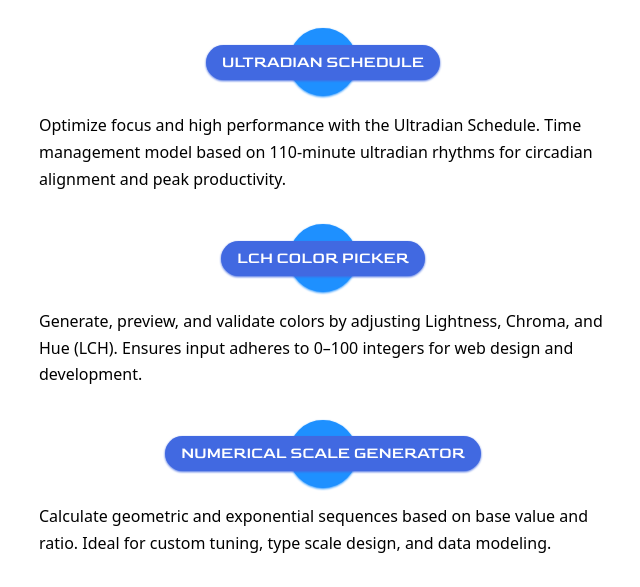
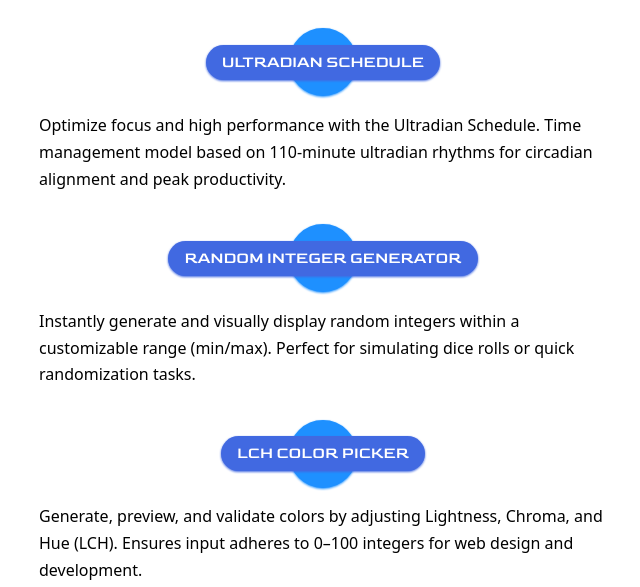
Before and after one commit to robzao/atomic-projects, a plain HTML site: page index.html in a window 1280 px wide. Shown: the part 152-739 px from the top of the page, without its empty margins (317-957 px from the left). Drawn offline with Linux system fonts and the light colour scheme.

Commit message:
Add random-integer-generator

```diff
--- a/index.html
+++ b/index.html
@@ -27,6 +27,13 @@
             <div class="circle-behind"></div>
           </div>
           <p>Optimize focus and high performance with the Ultradian Schedule. Time management model based on 110-minute ultradian rhythms for circadian alignment and peak productivity.</p>
+        </li>
+        <li>
+          <div class="button-wrapper">
+            <a class="button" href="https://robzao.github.io/random-integer-generator/">Random Integer Generator</a>
+            <div class="circle-behind"></div>
+          </div>
+          <p>Instantly generate and visually display random integers within a customizable range (min/max). Perfect for simulating dice rolls or quick randomization tasks.</p>
         </li>
         <li>
           <div class="button-wrapper">
```
